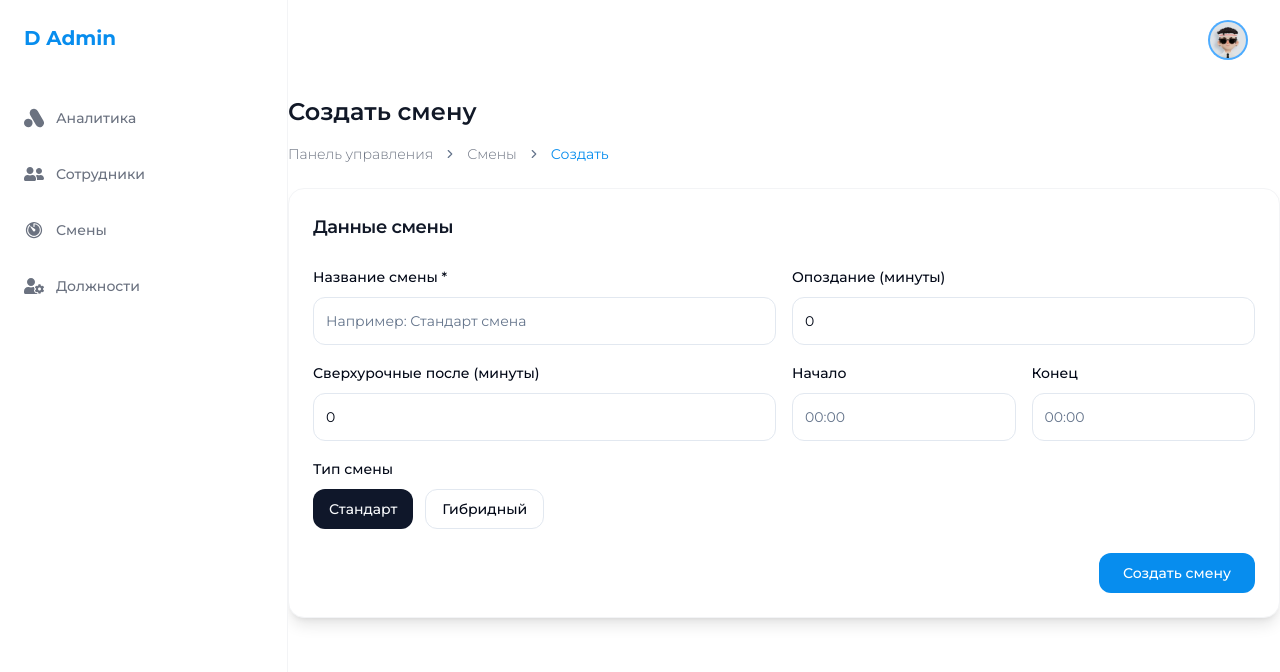
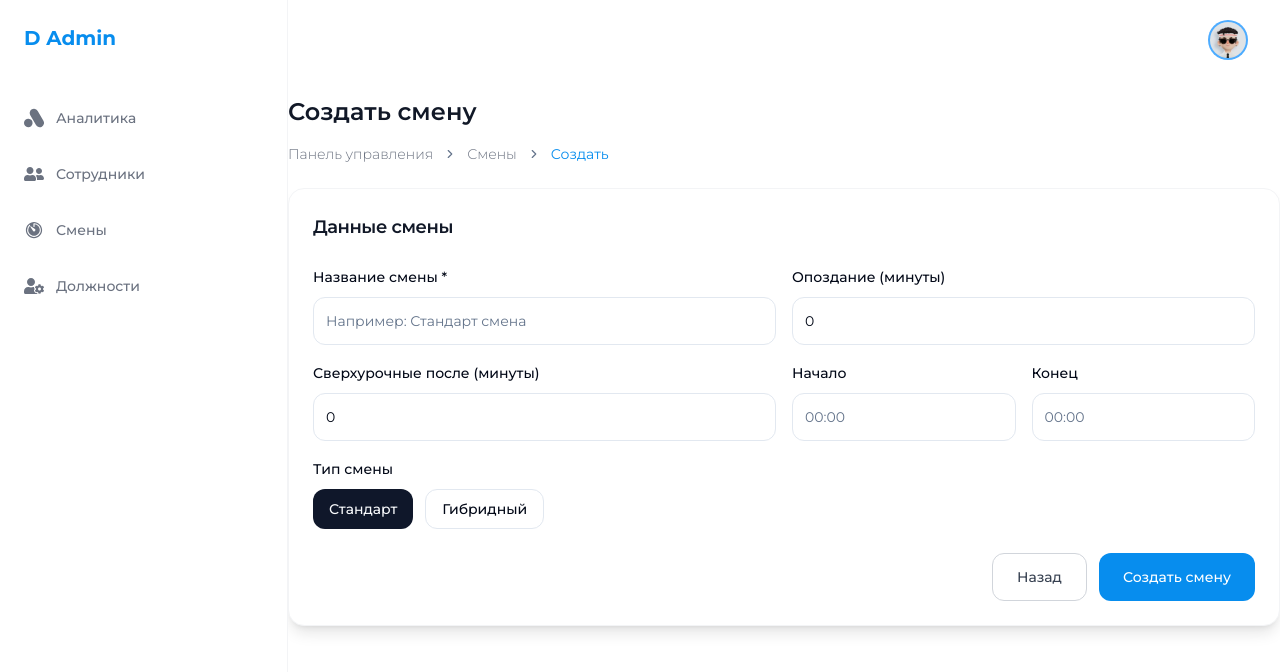
Before and after one commit to naimovdavlatshoh/faceid, a React (Vite) app: page /shifts/create in a window 1280 px wide. Shown: the top 672 px of the page. Built offline with nearby package versions, Linux system fonts and the light colour scheme; sample sign-in values are in the browser's storage.

Commit message:
added last changes

```diff
--- a/src/pages/Auth/Login.tsx
+++ b/src/pages/Auth/Login.tsx
@@ -8,6 +8,7 @@ import { HiEye, HiEyeOff } from "react-icons/hi";
 import { useNavigate } from "react-router-dom";
 import { PostData } from "@/services/data";
 import { toast } from "sonner";
+import { Loader2 } from "lucide-react";
 
 const Login = () => {
     const [login, setLogin] = useState("");
@@ -15,8 +16,10 @@ const Login = () => {
     const [rememberMe, setRememberMe] = useState(false);
     const [showPassword, setShowPassword] = useState(false);
     const navigate = useNavigate();
+    const [statusbtn, setStatusbtn] = useState(false);
 
     const handleSubmit = () => {
+        setStatusbtn(true);
         const payload = {
             login: login,
             password: password,
@@ -24,19 +27,24 @@ const Login = () => {
 
         PostData("login", payload)
             .then((response) => {
+                if (response?.data?.jwt) {
                     localStorage.setItem("token", response?.data?.jwt);
                     localStorage.setItem("object", response?.data?.object_id);
-                localStorage.setItem("objects", JSON.stringify(response?.data?.all_objects));
+                    localStorage.setItem(
+                        "objects",
+                        JSON.stringify(response?.data?.all_objects)
+                    );
                     toast.success("Успешный вход!", {
                         description: "Добро пожаловать в систему",
                         duration: 3000,
                     });
+                    setStatusbtn(false);
                     if (localStorage.getItem("token")) {
                         navigate("/");
-                    // Seamless page reload after navigation
                         setTimeout(() => {
                             window.location.reload();
                         }, 50);
+                    }
                 }
             })
             .catch((error) => {
@@ -84,7 +92,6 @@ const Login = () => {
                             </h2>
                         </div>
 
-                        {/* Demo Info Banner */}
                         <div className="bg-blue-50 dark:bg-blue-900/20 border border-blue-200 dark:border-blue-800 rounded-xl p-4 flex items-start space-x-3">
                             <div className="w-5 h-5 bg-blue-500 rounded-full flex items-center justify-center flex-shrink-0 mt-0.5">
                                 <span className="text-white text-xs font-bold">
@@ -92,7 +99,7 @@ const Login = () => {
                                 </span>
                             </div>
                             <p className="text-sm text-blue-800 dark:text-blue-300">
-                                Используйте aziz с паролем 123123
+                                Введите логин и пароль
                             </p>
                         </div>
 
@@ -175,9 +182,16 @@ const Login = () => {
                             {/* Login Button */}
                             <Button
                                 onClick={handleSubmit}
+                                disabled={
+                                    login.length <= 2 || password.length <= 2
+                                }
                                 className="w-full h-12 bg-gray-900 hover:bg-gray-800 dark:bg-white dark:hover:bg-gray-100 text-white dark:text-gray-900 rounded-xl font-medium transition-all duration-200"
                             >
-                                Войти
+                                {statusbtn ? (
+                                    <Loader2 className="w-4 h-4 animate-spin" />
+                                ) : (
+                                    "Войти"
+                                )}
                             </Button>
                         </div>
                     </div>
--- a/src/pages/Shifts/CreateShift.tsx
+++ b/src/pages/Shifts/CreateShift.tsx
@@ -6,6 +6,7 @@ import { Label } from "@/components/ui/label";
 import CustomBreadcrumb from "@/components/ui/custom-breadcrumb";
 import { PostDataTokenJson } from "@/services/data";
 import { toast } from "sonner";
+import { Link, useNavigate } from "react-router-dom";
 
 const DAY_NAMES = [
     "Понедельник",
@@ -35,6 +36,7 @@ const CreateShift = () => {
         startTime: "",
         endTime: "",
     });
+    const navigate = useNavigate();
 
     const [daySchedules, setDaySchedules] = useState<DaySchedule[]>(
         Array.from({ length: 7 }, (_, i) => ({
@@ -209,6 +211,7 @@ const CreateShift = () => {
 
             await PostDataTokenJson("api/shift/create", payload);
             toast.success("Смена успешно создана");
+            navigate("/shifts");
 
             setForm({
                 objectId: "",
@@ -499,11 +502,20 @@ const CreateShift = () => {
                             </div>
                         )}
 
-                        <div className="flex justify-end">
+                        <div className="flex justify-end items-center gap-3">
+                            <Link to="/users">
+                                <Button
+                                    type="button"
+                                    variant="outline"
+                                    className="px-6 py-2 h-12 rounded-xl border-gray-300 dark:border-gray-600 text-gray-700 dark:text-gray-300 hover:bg-gray-50 dark:hover:bg-gray-700"
+                                >
+                                    Назад
+                                </Button>
+                            </Link>
                             <Button
                                 type="submit"
                                 disabled={isSubmitting}
-                                className="bg-maintx hover:bg-maintx/80 rounded-xl text-white px-6"
+                                className="bg-maintx hover:bg-maintx/80 rounded-xl text-white px-6 py-2 h-12"
                             >
                                 {isSubmitting ? "Создание..." : "Создать смену"}
                             </Button>
--- a/src/pages/Shifts/Shifts.tsx
+++ b/src/pages/Shifts/Shifts.tsx
@@ -53,6 +53,7 @@ interface Shift {
     is_active: number;
     created_at: string;
     updated_at: string;
+    shift_type_name: string;
 }
 
 interface ApiResponse {
@@ -221,6 +222,9 @@ const Shifts = () => {
                                     Смена
                                 </TableHead>
                                 <TableHead className="text-maintx dark:text-white">
+                                    Тип смены
+                                </TableHead>
+                                <TableHead className="text-maintx dark:text-white">
                                     Переработка (мин)
                                 </TableHead>
                                 <TableHead className="text-maintx dark:text-white">
@@ -285,6 +289,9 @@ const Shifts = () => {
                                                     {shift.shift_name}
                                                 </button>
                                             </div>
+                                        </TableCell>
+                                        <TableCell className="text-gray-600 dark:text-gray-300">
+                                            {shift.shift_type_name}
                                         </TableCell>
                                         <TableCell className="text-gray-600 dark:text-gray-300">
                                             {shift.overtime_after_minutes} мин
--- a/src/pages/Users/Account.tsx
+++ b/src/pages/Users/Account.tsx
@@ -316,8 +316,8 @@ const Account = () => {
 
                                 {/* File Info */}
                                 <div className="text-center text-sm text-gray-500 dark:text-gray-400">
-                                    <p>*.jpeg, *.jpg, *.png, *.gif</p>
-                                    <p>макс 3 Мб</p>
+                                    <p>*.jpeg, *.jpg макс 3 Мб</p>
+
                                 </div>
                                 {/* <div className="flex items-center space-x-2">
                                     <Switch id="airplane-mode" />
@@ -592,7 +592,7 @@ const Account = () => {
                                 variant="outline"
                                 className="px-6 py-2 h-12 rounded-xl border-gray-300 dark:border-gray-600 text-gray-700 dark:text-gray-300 hover:bg-gray-50 dark:hover:bg-gray-700"
                             >
-                                Отмена
+                                Назад
                             </Button>
                         </Link>
                         <Button
--- a/src/pages/Users/CreateUser.tsx
+++ b/src/pages/Users/CreateUser.tsx
@@ -11,6 +11,7 @@ import { ProgressAuto } from "@/components/ui/progress";
 import { GetDataSimple, PostDataTokenJson } from "@/services/data";
 import { toast } from "sonner";
 import { formatNumber, parseNumber } from "@/utils/formatters";
+import { useNavigate } from "react-router-dom";
 
 const CreateUser = () => {
     const [formData, setFormData] = useState({
@@ -30,6 +31,7 @@ const CreateUser = () => {
 
     const [isCreating, setIsCreating] = useState(false);
     const objectId = localStorage.getItem("object");
+    const navigate = useNavigate();
 
     useEffect(() => {
         const fetchData = async () => {
@@ -138,6 +140,8 @@ const CreateUser = () => {
 
             toast.success("Сотрудник успешно создан");
 
+            navigate("/users");
+
             setFormData({
                 fullName: "",
                 salary: "",
@@ -153,8 +157,6 @@ const CreateUser = () => {
                 dayOffWeekdays: [],
             });
         } catch (error: any) {
-            console.log(error);
-
             toast.error(error.response.data.error);
         } finally {
             setIsCreating(false);
@@ -558,13 +560,13 @@ const CreateUser = () => {
                                         variant="outline"
                                         className="px-6 py-2 h-12 rounded-xl border-gray-300 dark:border-gray-600 text-gray-700 dark:text-gray-300 hover:bg-gray-50 dark:hover:bg-gray-700"
                                     >
-                                        Отмена
+                                        Назад
                                     </Button>
                                 </Link>
                                 <Button
                                     type="submit"
                                     disabled={isCreating}
-                                    className="px-6 py-2 h-12 bg-gray-900 hover:bg-gray-800 dark:bg-white dark:hover:bg-gray-100 text-white dark:text-gray-900 rounded-xl font-medium transition-all duration-200 disabled:opacity-50 disabled:cursor-not-allowed"
+                                    className="px-6 py-2 h-12 bg-maintx hover:bg-maintx/80 rounded-xl font-medium transition-all duration-200 disabled:opacity-50 disabled:cursor-not-allowed"
                                 >
                                     {isCreating ? (
                                         <div className="flex items-center space-x-2">
```
Lines whose indentation alone changed are shown as unchanged.
